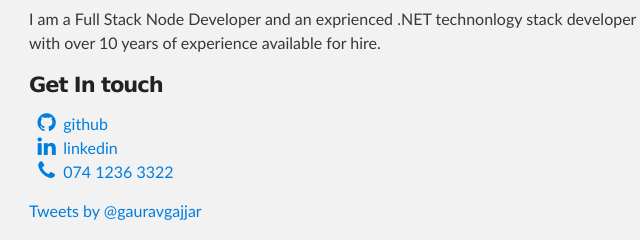
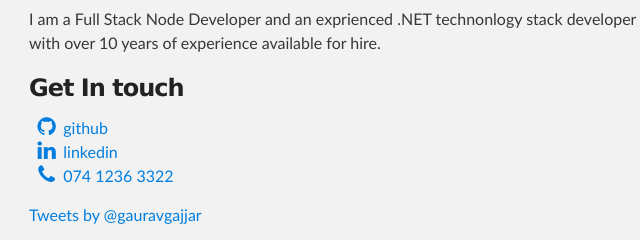
Before and after one commit to gajjargaurav/gajjargaurav.github.io, a plain HTML site: page index.html in a window 1280 px wide. Shown: the part 345-585 px from the top of the page, 291-931 px from the left. Drawn offline with Linux system fonts and the light colour scheme.

Commit message:
header change

```diff
--- a/index.html
+++ b/index.html
@@ -29,7 +29,7 @@
                     <p>
                         I am a Full Stack Node Developer and an exprienced .NET technonlogy stack developer with over 10 years of experience available for hire.
                     </p>
-                    <h4>Get In touch</h4>
+                    <h3>Get In touch</h3>
                     <ul class="fa-ul list-inline">
                         <li><a href="http://github.com/gajjargaurav" target="_blank"><i class="fa-li fa fa-lg fa-github"></i>github</a></li>
                         <li><a href="https://uk.linkedin.com/in/gajjargaurav" target="_blank"><i class="fa-li fa fa-lg fa-linkedin"></i>linkedin</a></li>
```
